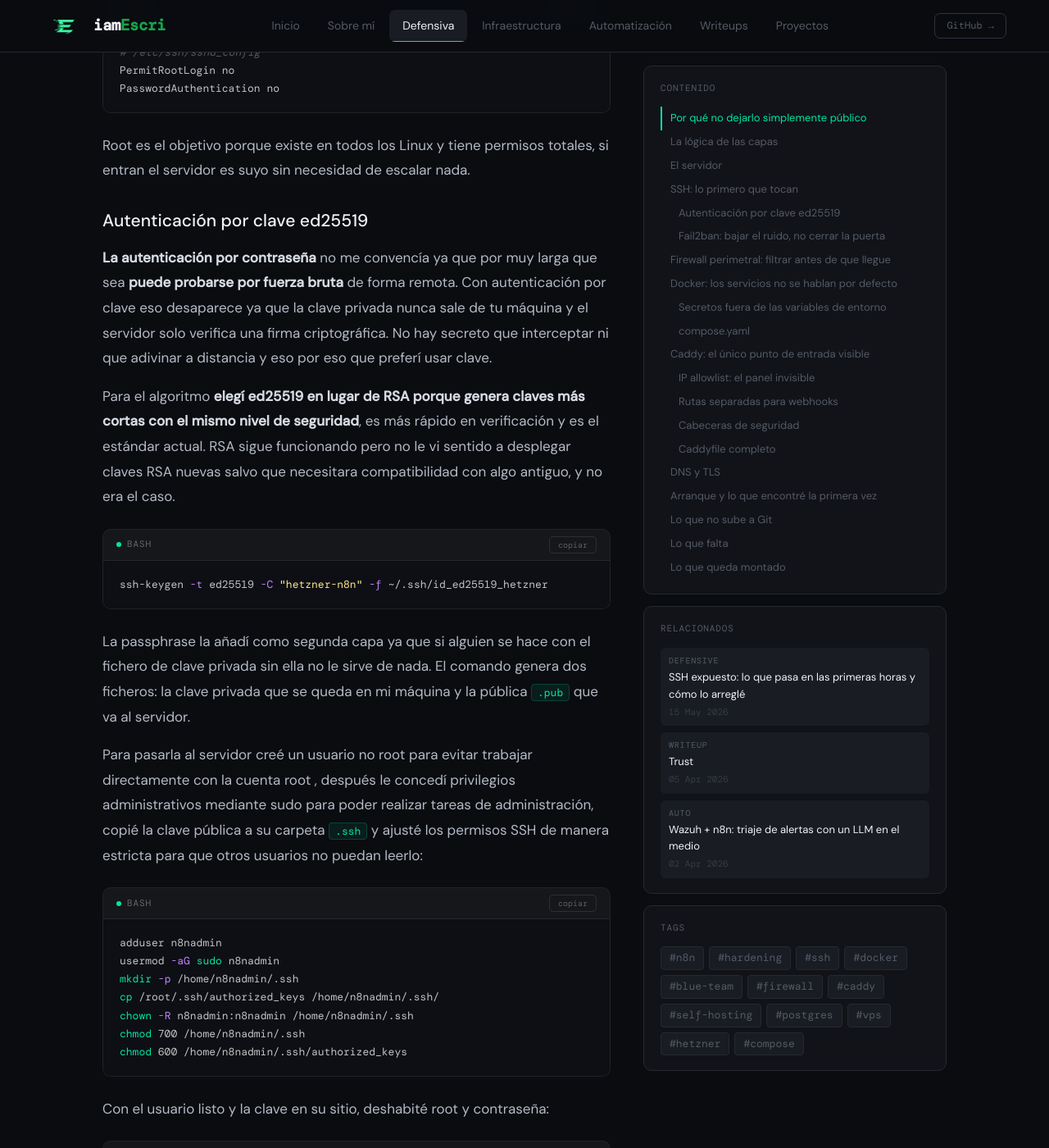
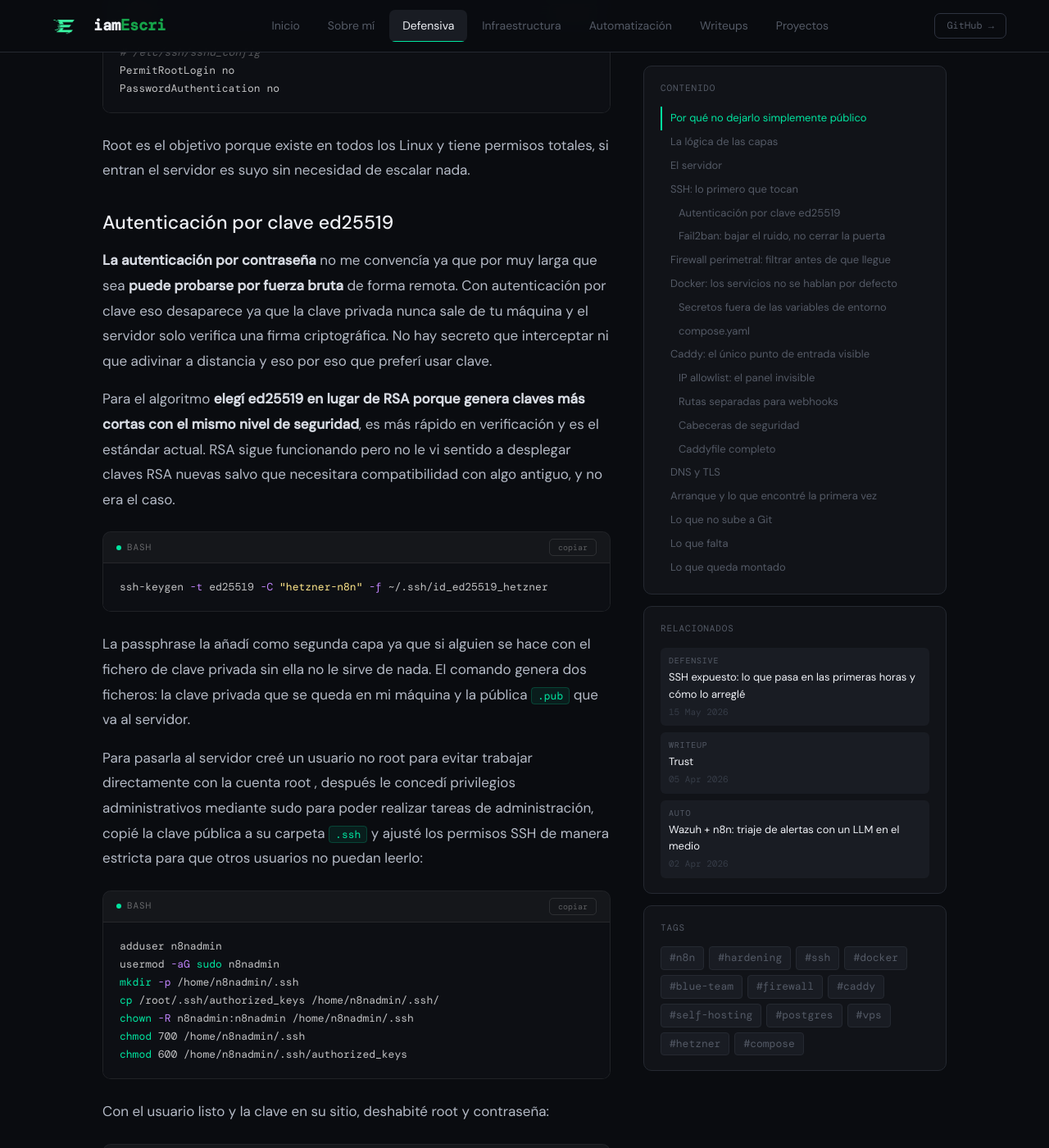
Before and after one commit to iamEscri/iamescri.github.io, a Jekyll site: the page built from _posts/defensive/2026-05-28-n8n-vps-securizado.md, in a window 1280 px wide and 1400 px high, scrolled down 3249 px. Shown: the whole window at 82% size. Built offline with Jekyll 4.4.1, drawn with Linux system fonts in a browser that asks for light colours.

Commit message:
Update main.css

```diff
--- a/assets/css/main.css
+++ b/assets/css/main.css
@@ -1166,7 +1166,7 @@ img { max-width: 100%; }
 .writeup-body { font-size: 17px; color: #b4bac6; line-height: 1.8; }
 .writeup-body strong { color: #d6dae2; }
 .writeup-body h2 { font-size: 28px; font-weight: 500; color: var(--text); margin: 36px 0 14px; letter-spacing: -.02em; }
-.writeup-body h3 { font-size: 21px; font-weight: 500; color: var(--text); margin: 28px 0 10px; }
+.writeup-body h3 { font-size: 23px; font-weight: 500; color: var(--text); margin: 28px 0 10px; }
 .writeup-body p  { margin-bottom: 16px; }
 .writeup-body a  { color: var(--accent2); }
 .writeup-body img { border-radius: var(--radius); border: 1px solid var(--border); margin: 24px 0; }
```
